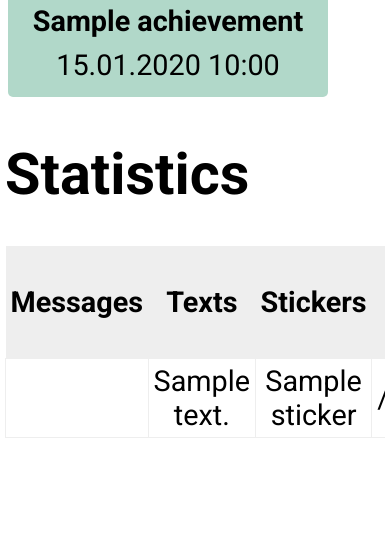
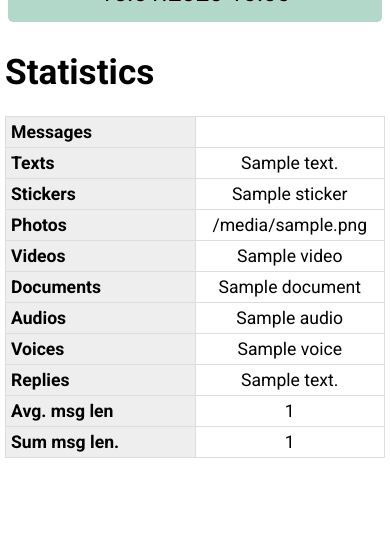
Before and after one commit to cherya/ChatAchievementsBot, a Python web app: template web/templates/user_detail.html in a window 390 px wide. Shown: the part 295-844 px from the top of the page. Run offline with Jinja, Linux system fonts and the light colour scheme; the template is opened without the code that fills it: most values are stand-ins (such as "Sample title", 1, 10 or a date in 2020).

Commit message:
better mobile view T800 achievement

```diff
--- a/web/static/achievement.css
+++ b/web/static/achievement.css
@@ -12,11 +12,14 @@
     width: 300px;
     border-radius: 5px;
     display: block;
+    padding-left: 50%;
 }
 
 .achievement .achievement-image img{
     width: 100%;
     height: 100%;
+    position: relative;
+    right: 50%;
 }
 
 .achievement .achievement-details{
--- a/web/static/main.css
+++ b/web/static/main.css
@@ -101,14 +101,16 @@
 
 @media screen and (max-width: 800px) {
     header {
-        height: 60px;
-        line-height: 60px;
+        height: 50px;
+        line-height: 50px;
     }
     body{
-        font-size: 1.8em;
+        font-size: 1.1em;
     }
     .main-content{
         margin: 5px;
+        display: flex;
+        flex-direction: column;
     }
     .last-achievements {
         display: block;
@@ -137,4 +139,11 @@
     .counters .table {
         width: 100%;
     }
+
+    .user-stats {
+        width: 100%;
+    }
+    .achievement {
+        font-size: 1.4em;
+    }
 }
--- a/web/static/userpage.css
+++ b/web/static/userpage.css
@@ -8,12 +8,23 @@
     text-align: center;
 }
 
-.user-stats th {
+.user-stats td:first-child{
+    font-weight: 700;
     padding: 5px;
+    text-align: left;
+    width: 50%;
     background-color: #eeeeee;
 }
 
 .user-stats td {
-    border: 1px solid #eeeeee;
-    padding: 5px;
+    border: 1px solid #dddddd;
 }
+
+.user-stats tr:hover td {
+    background-color: #eeeefe;;
+}
+
+.user-stats-wrapper {
+    width: 100%;
+    overflow: auto;
+}
--- a/web/templates/achievements.html
+++ b/web/templates/achievements.html
@@ -14,7 +14,7 @@
             </td>
             <td>{{achievement.achievement.name}}</td>
             <td>{{achievement.level}}</td>
-            <td>{{achievement.date_achieved.strftime('%d.%m.%Y %-H:%M')}}</td>
+            <td>{{achievement.date_achieved.strftime('%d.%m.%y %-H:%M')}}</td>
         </tr>
     {% endfor %}
 </table>
--- a/web/templates/user_detail.html
+++ b/web/templates/user_detail.html
@@ -17,32 +17,52 @@
         {% endfor %}
 
     <h1>Statistics</h1>
+    <div class="user-stats-wrapper">
         <table class="user-stats">
-        <thead>
-            <th>Messages</th>
-            <th>Texts</th>
-            <th>Stickers</th>
-            <th>Photos</th>
-            <th>Videos</th>
-            <th>Documents</th>
-            <th>Audios</th>
-            <th>Voices</th>
-            <th>Replies</th>
-            <th>Avg. msg len.</th>
-            <th>Sum msg len.</th>
-        </thead>
             <tr>
+                <td>Messages</td>
                 <td>{{ counters.messages }}</td>
+            </tr>
+            <tr>
+                <td>Texts</td>
                 <td>{{ counters.text }}</td>
+            </tr>
+            <tr>
+                <td>Stickers</td>
                 <td>{{ counters.sticker }}</td>
+            </tr>
+            <tr>
+                <td>Photos</td>
                 <td>{{ counters.photo }}</td>
+            </tr>
+            <tr>
+                <td>Videos</td>
                 <td>{{ counters.video }}</td>
+            </tr>
+            <tr>
+                <td>Documents</td>
                 <td>{{ counters.document }}</td>
+            </tr>
+            <tr>
+                <td>Audios</td>
                 <td>{{ counters.audio }}</td>
+            </tr>
+            <tr>
+                <td>Voices</td>
                 <td>{{ counters.voice }}</td>
+            </tr>
+            <tr>
+                <td>Replies</td>
                 <td>{{ counters.reply_to_message }}</td>
+            </tr>
+            <tr>
+                <td>Avg. msg len</td>
                 <td>{{ counters.average_msg_length }}</td>
+            </tr>
+            <tr>
+                <td>Sum msg len.</td>
                 <td>{{ counters.sum_message_length }}</td>
             </tr>
         </table>
+    </div>
 {% endblock %}
```
Also changed, not shown: bot/achievements.py (+24 -1 lines). Lines whose indentation alone changed are shown as unchanged.
